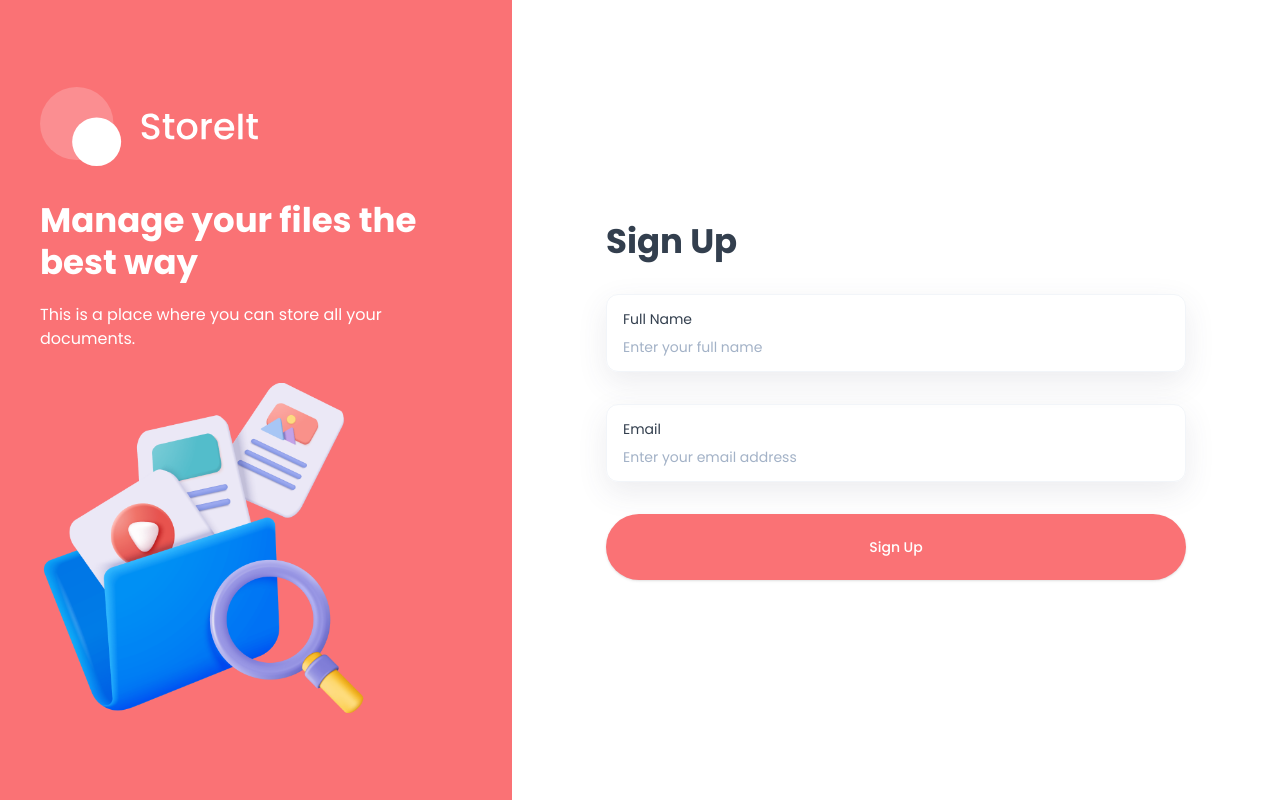
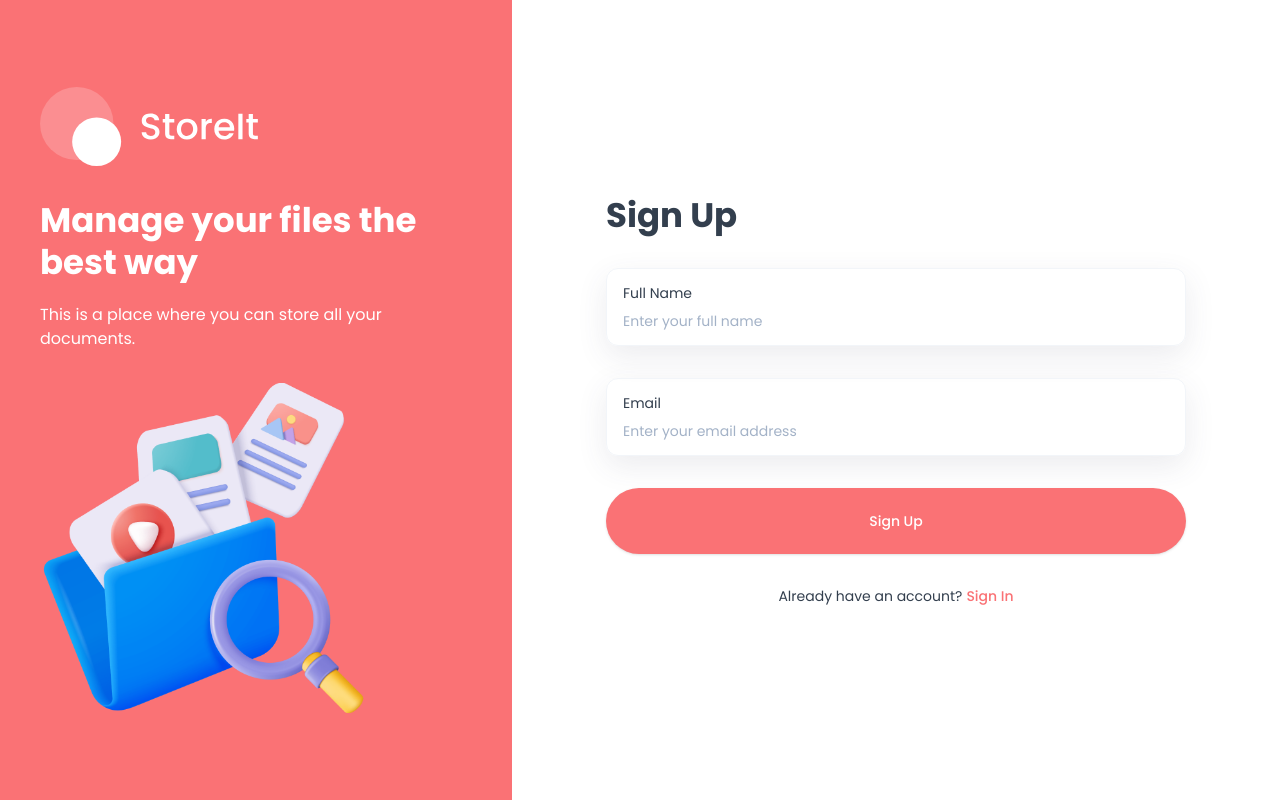
Before and after one commit to ritikdevelop/google-drive, a Next.js app: page /sign-up in a window 1280 px wide. Built offline with nearby package versions, Linux system fonts and the light colour scheme.

Commit message:
"Updated AuthForm component with new form schema, added email input, and modified submit button; added node-appwrite dependency to package.json and package-lock.json"

```diff
--- a/components/AuthForm.tsx
+++ b/components/AuthForm.tsx
@@ -16,20 +16,28 @@ import {
 import { Input } from "@/components/ui/input";
 import Image from "next/image";
 
-const formSchema = z.object({
-  username: z.string().min(2).max(50),
-});
 import React, { useState } from "react";
+import Link from "next/link";
 
 type FormType = "sign-in" | "sign-up";
+const authFormSchema = (formType: FormType) => {
+  return z.object({
+    email: z.string().email(),
+    fullName: formType === "sign-up" ? z.string().min(2).max(50) : z.string().optional(),
+  });
+};
 const AuthForm = ({ type }: { type: FormType }) => {
+  //! Some several function
   const [isLoading, setIsLoading] = useState(false);
+  const [errorMessage, setErrorMessage] = useState("");
 
   //! 1. Define your form.
+  const formSchema = authFormSchema(type);
   const form = useForm<z.infer<typeof formSchema>>({
     resolver: zodResolver(formSchema),
     defaultValues: {
-      username: "",
+      fullName: "",
+      email: "",
     },
   });
 
@@ -68,7 +76,7 @@ const AuthForm = ({ type }: { type: FormType }) => {
             />
           )}
 
-          {/*//! Email ID Inout form */}
+          {/*//! Email ID Input form */}
           <FormField
             control={form.control}
             name="email"
@@ -89,7 +97,11 @@ const AuthForm = ({ type }: { type: FormType }) => {
               </FormItem>
             )}
           />
-          <Button type="submit" className="form-submit-button text-white">
+          <Button
+            type="submit"
+            className="form-submit-button text-white"
+            disabled={isLoading}
+          >
             {type === "sign-in" ? "Sign In" : "Sign Up"}
 
             {isLoading && (
@@ -98,10 +110,27 @@ const AuthForm = ({ type }: { type: FormType }) => {
                 alt="loader"
                 width={24}
                 height={24}
-                className="animate-spint ml-2"
+                className="animate-spin ml-2"
               />
             )}
           </Button>
+
+          {errorMessage && <p className="error-message">* {errorMessage}</p>}
+
+          <div className="body-2 flex justify-center">
+            <p className="text-light-100">
+              {type === "sign-in"
+                ? "Don't have an account? "
+                : "Already have an account? "}
+            </p>
+            <Link
+              href={type === "sign-in" ? "/sign-up" : "/sign-in"}
+              className="ml-1 font-medium text-brand"
+            >
+              {" "}
+              {type === "sign-in" ? "Sign Up" : "Sign In"}
+            </Link>
+          </div>
         </form>
       </Form>
 
--- a/package.json
+++ b/package.json
@@ -16,11 +16,16 @@
     "clsx": "^2.1.1",
     "lucide-react": "^0.460.0",
     "next": "15.0.3",
+    "node-appwrite": "^14.1.0",
     "react": "19.0.0-rc-66855b96-20241106",
     "react-dom": "19.0.0-rc-66855b96-20241106",
     "react-hook-form": "^7.53.2",
     "tailwind-merge": "^2.5.4",
     "zod": "^3.23.8"
+  },
+  "overrides": {
+    "react": "$react",
+    "react-dom": "$react-dom"
   },
   "devDependencies": {
     "@types/node": "^20",
```
Also changed, not shown: lib/appwrite/config.ts (added, +9 -0 lines), lib/appwrite/index.ts (added, +32 -0 lines), 1 other file (tests, documents, lock files or other folders).
